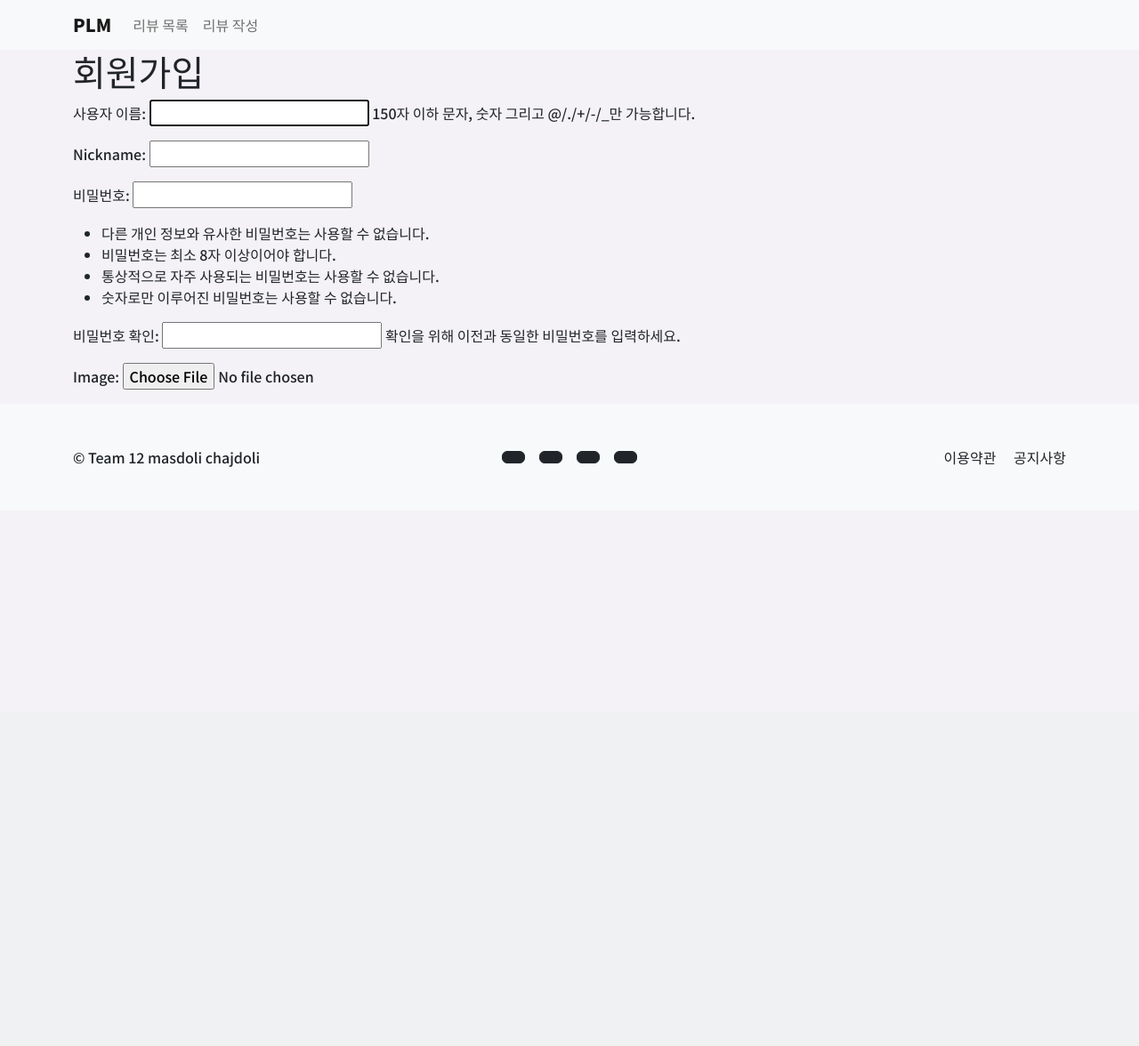
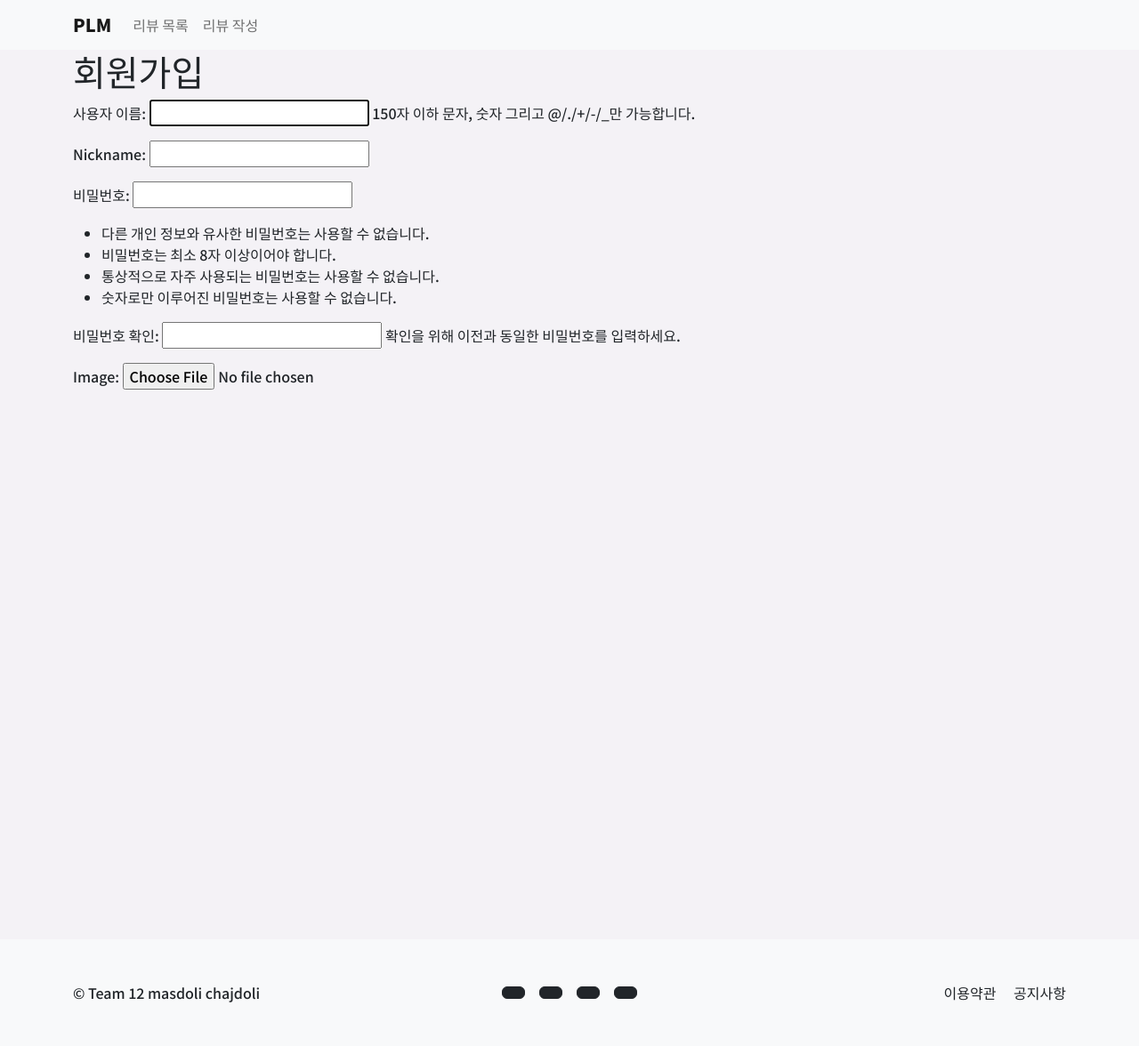
Before and after one commit to MoonSanghee/matdori, a Django app: page /accounts/signup/ in a window 1280 px wide. Shown: the whole page at 89% size. Before the commit the page ends 525 px from the top, so only its background shows below. Run offline with Django 3.2, Linux system fonts and the light colour scheme; some libraries are stand-ins or nearby versions.

Commit message:
ADD:footer height

```diff
--- a/matdori/matdori/static/css/style.css
+++ b/matdori/matdori/static/css/style.css
@@ -6,4 +6,11 @@
 
 .body {
   background-color: rgb(244, 242, 246);
+  margin: 0;
+  padding: 0;
+  height: 100%;
 }
+
+.wrapper {
+  height: 1000px;
+}
--- a/matdori/templates/base.html
+++ b/matdori/templates/base.html
@@ -14,6 +14,7 @@
 </head>
 
 <body class="body">
+
   <nav class="navbar navbar-expand-lg navbar-light bg-light">
     <div class="container">
       <a class="navbar-brand fw-bold" href="">PLM</a>
@@ -33,11 +34,15 @@
       </div>
     </div>
   </nav>
-  <div class="container">
+
+
+
+  <div class="wrapper container">
     {% block content %}
 
     {% endblock content %}
   </div>
+
 
 
   <footer class="footer bg-light py-5">
@@ -57,6 +62,8 @@
       </div>
     </div>
   </footer>
+
+
   <!-- JavaScript Bundle with Popper -->
   <script src="https://cdn.jsdelivr.net/npm/bootstrap@5.2.1/dist/js/bootstrap.bundle.min.js"
     integrity="sha384-u1OknCvxWvY5kfmNBILK2hRnQC3Pr17a+RTT6rIHI7NnikvbZlHgTPOOmMi466C8"
```
Also changed, not shown: matdori/accounts/templates/accounts/signup.html (+5 -2 lines).
